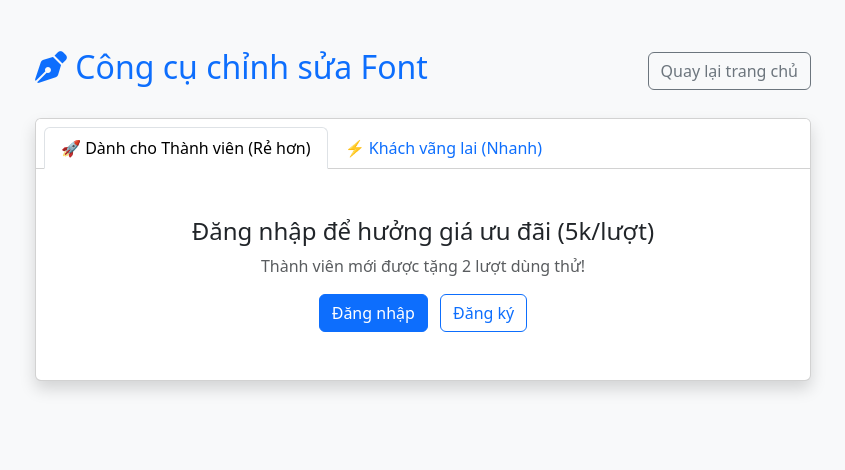
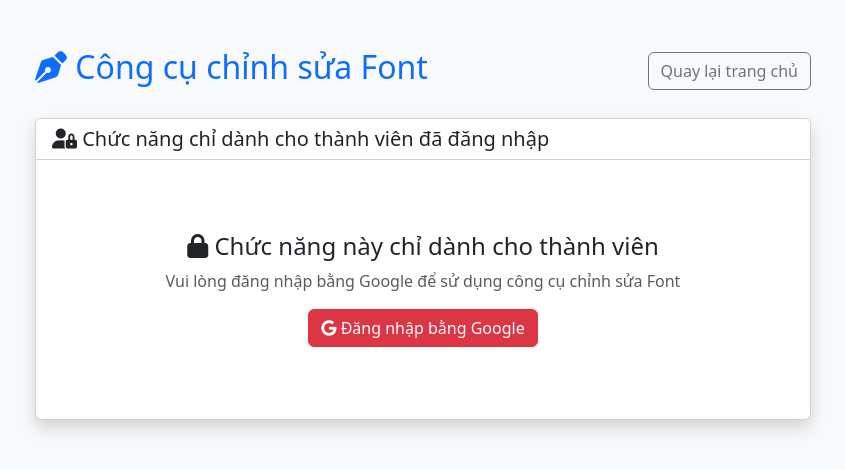
Before and after one commit to ahbean11/WWM-VH-Font, a Flask app: page /tools/font-editor in a window 1280 px wide. Shown: the top 470 px of the page, without its empty margins (217-1062 px from the left). Run offline with Flask 3, Linux system fonts and the light colour scheme; some libraries are stand-ins or nearby versions.

Commit message:
Add files via upload

```diff
--- a/app.py
+++ b/app.py
@@ -15,6 +15,7 @@ from flask_sqlalchemy import SQLAlchemy
 from flask_login import LoginManager, UserMixin, login_user, login_required, logout_user, current_user
 from flask_bcrypt import Bcrypt
 from dotenv import load_dotenv
+from authlib.integrations.flask_client import OAuth
 
 # Load biến môi trường
 load_dotenv()
@@ -23,6 +24,18 @@ app = Flask(__name__)
 
 # --- CẤU HÌNH BẢO MẬT & DATABASE ---
 app.config['SECRET_KEY'] = os.environ.get('SECRET_KEY', 'dev_key_khong_an_toan_123')
+
+# Google OAuth Configuration
+oauth = OAuth(app)
+google = oauth.register(
+    name='google',
+    client_id=os.environ.get('GOOGLE_CLIENT_ID'),
+    client_secret=os.environ.get('GOOGLE_CLIENT_SECRET'),
+    server_metadata_url='https://accounts.google.com/.well-known/openid-configuration',
+    client_kwargs={
+        'scope': 'openid email profile'
+    }
+)
 
 # Xử lý Database URL từ Render
 database_url = os.environ.get('DATABASE_URL')
@@ -50,7 +63,9 @@ class User(db.Model, UserMixin):
     username = db.Column(db.String(20), unique=True, nullable=False)
     password = db.Column(db.String(60), nullable=False)
     balance = db.Column(db.Integer, default=0)
-    free_trials = db.Column(db.Integer, default=2)
+    free_trials = db.Column(db.Integer, default=1)
+    is_donor = db.Column(db.Boolean, default=False)
+    email = db.Column(db.String(120), unique=True, nullable=True)  # Thêm email field
     transactions = db.relationship('Transaction', backref='author', lazy=True)
 
 class Transaction(db.Model):
@@ -66,7 +81,7 @@ class Transaction(db.Model):
 def load_user(user_id):
     return User.query.get(int(user_id))
 
-# --- CẤU HÌNH SHEET ---
+# --- Cấu HÌNH SHEET ---
 SHEET_URL = os.environ.get('SHEET_URL')
 
 def get_data():
@@ -83,7 +98,12 @@ def get_data():
 # Bạn cần paste code SteamPatcher và LauncherPatcher thật vào đây
 # Ở đây mình viết hàm giả lập để code chạy được demo
 def process_font_logic(font_file_path, output_path):
-    # Giả lập xử lý file: Copy file gốc sang file đích
+    """
+    Placeholder function for font processing.
+    Will be implemented later as per requirements.
+    """
+    # TODO: Implement actual font patching logic here
+    # For now, just copy the file as a placeholder
     shutil.copy(font_file_path, output_path)
     return True
 
@@ -95,34 +115,55 @@ def home():
     return render_template('index.html', versions=versions)
 
 # --- AUTHENTICATION ---
-@app.route('/register', methods=['GET', 'POST'])
-def register():
-    if current_user.is_authenticated: return redirect(url_for('font_tool'))
-    if request.method == 'POST':
-        username = request.form.get('username')
-        password = request.form.get('password')
-        if User.query.filter_by(username=username).first():
-            flash('Tên đăng nhập đã tồn tại.', 'danger')
-            return redirect(url_for('register'))
-        hashed_password = bcrypt.generate_password_hash(password).decode('utf-8')
-        user = User(username=username, password=hashed_password)
-        db.session.add(user)
-        db.session.commit()
-        flash('Tạo tài khoản thành công! Tặng 2 lượt dùng thử.', 'success')
-        return redirect(url_for('login'))
-    return render_template('register.html')
+# Removed register route as requested - only Google login is allowed now
 
 @app.route('/login', methods=['GET', 'POST'])
 def login():
     if current_user.is_authenticated: return redirect(url_for('font_tool'))
-    if request.method == 'POST':
-        user = User.query.filter_by(username=request.form.get('username')).first()
-        if user and bcrypt.check_password_hash(user.password, request.form.get('password')):
+    # Removed username/password login as requested - only Google login is allowed now
+    return render_template('login.html')
+
+# Google Login Routes (kept as is)
+@app.route('/login/google')
+def google_login():
+    redirect_uri = url_for('google_callback', _external=True)
+    return google.authorize_redirect(redirect_uri)
+
+@app.route('/login/google/callback')
+def google_callback():
+    try:
+        token = google.authorize_access_token()
+        user_info = token.get('userinfo')
+
+        if user_info:
+            # Check if user exists, create if not
+            user = User.query.filter_by(username=user_info['email']).first()
+            if not user:
+                # Create new user with Google email as username
+                # Set initial free_trials to 1 for regular users
+                user = User(
+                    username=user_info['email'],
+                    email=user_info['email'],  # Lưu email
+                    password=bcrypt.generate_password_hash(str(uuid.uuid4())).decode('utf-8'),  # Random password
+                    free_trials=1  # Regular users get 1 free trial
+                )
+                db.session.add(user)
+                db.session.commit()
+                flash('Tài khoản được tạo thành công bằng Google! Bạn có 1 lần dùng thử miễn phí.', 'success')
+            else:
+                # Cập nhật email nếu chưa có
+                if not user.email:
+                    user.email = user_info['email']
+                    db.session.commit()
+
             login_user(user)
             return redirect(url_for('font_tool'))
         else:
-            flash('Sai thông tin đăng nhập.', 'danger')
-    return render_template('login.html')
+            flash('Không thể xác thực với Google.', 'danger')
+    except Exception as e:
+        flash('Lỗi khi đăng nhập bằng Google: ' + str(e), 'danger')
+
+    return redirect(url_for('login'))
 
 @app.route('/logout')
 def logout():
@@ -144,6 +185,11 @@ def font_tool():
 # --- XỬ LÝ THANH TOÁN & TẠO FONT (QUAN TRỌNG) ---
 @app.route('/process-font', methods=['POST'])
 def process_font():
+    # Require authentication - no guest access anymore
+    if not current_user.is_authenticated:
+        flash('Vui lòng đăng nhập để sử dụng tính năng này.', 'danger')
+        return redirect(url_for('login'))
+
     # Kiểm tra file upload
     if 'font_file' not in request.files:
         flash('Vui lòng chọn file font (.ttf)', 'danger')
@@ -154,68 +200,33 @@ def process_font():
         flash('Chưa chọn file', 'danger')
         return redirect(url_for('font_tool'))
 
-    # --- TRƯỜNG HỢP 1: KHÁCH VÃNG LAI (10K) ---
-    if not current_user.is_authenticated:
-        guest_id = session.get('guest_session_id')
-        payment_code = f"WWM {guest_id}"
+    # --- CHỈ DÀNH CHO THÀNH VIÊN ĐÃ ĐĂNG NHẬP ---
+    can_process = False
 
-        # Tìm xem có giao dịch nào thành công với mã này chưa?
-        # Điều kiện: Status = success VÀ Amount >= 10000 VÀ chưa được dùng (Optional logic)
-        transaction = Transaction.query.filter_by(
-            description=payment_code,
-            status='success'
-        ).order_by(Transaction.date_created.desc()).first()
+    # VIP donors can use unlimited times
+    if current_user.is_donor:
+        can_process = True
+        flash('Xin chào Nhà tài trợ VIP! Font sẽ được xử lý ngay.', 'success')
+    # Regular members get 1 free trial
+    elif current_user.free_trials > 0:
+        current_user.free_trials -= 1
+        can_process = True
+        flash(f'Đã dùng 1 lượt miễn phí. Còn lại: {current_user.free_trials}', 'success')
+    else:
+        flash('Bạn đã hết lượt dùng thử. Hãy trở thành Nhà tài trợ VIP để sử dụng không giới hạn!', 'warning')
+        return redirect(url_for('font_tool'))
 
-        # Logic check mã DEMO để test (Xóa khi chạy thật)
-        is_demo = request.form.get('payment_code_input') == "DEMO10K"
+    if can_process:
+        db.session.commit() # Lưu thay đổi số dư
 
-        if transaction or is_demo:
-            # OK -> Xử lý file
-            with tempfile.TemporaryDirectory() as temp_dir:
-                input_path = os.path.join(temp_dir, file.filename)
-                output_path = os.path.join(temp_dir, f"Patched_{file.filename}")
-                file.save(input_path)
+        with tempfile.TemporaryDirectory() as temp_dir:
+            input_path = os.path.join(temp_dir, file.filename)
+            output_path = os.path.join(temp_dir, f"Patched_{file.filename}")
+            file.save(input_path)
 
-                # Gọi hàm xử lý font
-                process_font_logic(input_path, output_path)
+            process_font_logic(input_path, output_path)
 
-                # Nếu là giao dịch thật, có thể update status để không dùng lại mã này (tuỳ logic)
-                # transaction.status = 'used'
-                # db.session.commit()
-
-                return send_file(output_path, as_attachment=True)
-        else:
-            flash('Chưa nhận được thanh toán. Vui lòng quét mã và đợi 1 phút.', 'warning')
-            return redirect(url_for('font_tool'))
-
-    # --- TRƯỜNG HỢP 2: THÀNH VIÊN (5K) ---
-    else:
-        cost = 5000
-        can_process = False
-
-        if current_user.free_trials > 0:
-            current_user.free_trials -= 1
-            can_process = True
-            flash(f'Đã dùng 1 lượt miễn phí. Còn lại: {current_user.free_trials}', 'success')
-        elif current_user.balance >= cost:
-            current_user.balance -= cost
-            can_process = True
-            flash(f'Đã trừ {cost}đ. Số dư mới: {current_user.balance}đ', 'success')
-        else:
-            flash('Số dư không đủ. Vui lòng nạp thêm.', 'danger')
-            return redirect(url_for('font_tool'))
-
-        if can_process:
-            db.session.commit() # Lưu thay đổi số dư
-
-            with tempfile.TemporaryDirectory() as temp_dir:
-                input_path = os.path.join(temp_dir, file.filename)
-                output_path = os.path.join(temp_dir, f"Patched_{file.filename}")
-                file.save(input_path)
-
-                process_font_logic(input_path, output_path)
-
-                return send_file(output_path, as_attachment=True)
+            return send_file(output_path, as_attachment=True)
 
     return redirect(url_for('font_tool'))
 
@@ -228,54 +239,77 @@ def profile():
                            bank_name="VietinBank",
                            transfer_content=f"WWM {current_user.id}")
 
-# --- NẠP TIỀN CHO THÀNH VIÊN ---
-@app.route('/deposit')
-@login_required
-def deposit():
-    return render_template('deposit.html',
-                           bank_acc="100872675193",
-                           bank_name="VietinBank",
-                           transfer_content=f"WWM {current_user.id}")
-
 # --- WEBHOOK SEPAY (XỬ LÝ TỰ ĐỘNG) ---
 @app.route('/api/sepay-webhook', methods=['POST'])
 def sepay_webhook():
     try:
         data = request.json
-        # Dữ liệu mẫu SePay: {'gateway': 'MBBank', 'transferAmount': 10000, 'content': 'WWM 5 ...'}
+        # Dữ liệu mẫu SePay: {'gateway': 'MBBank', 'transferAmount': 10000, 'content': 'WWM 5 abc123...', 'customerEmail': 'user@example.com'}
 
         content = data.get('content', '')
         amount = data.get('transferAmount', 0)
+        customer_email = data.get('customerEmail', '')  # Lấy email từ SePay
 
         if not content: return jsonify({'success': False}), 400
 
-        # LOGIC 1: NẠP TIỀN THÀNH VIÊN (WWM 123)
-        user_match = re.search(r'WWM\s+(\d+)', content, re.IGNORECASE)
+        import hashlib
+
+        # LOGIC 1: Xác thực donate từ user đã tồn tại
+        # Format: WWM <user_id> <email_hash>
+        user_match = re.search(r'WWM\s+(\d+)\s+([a-f0-9]{32})', content, re.IGNORECASE)
         if user_match:
             user_id = int(user_match.group(1))
+            email_hash = user_match.group(2)
             user = User.query.get(user_id)
-            if user:
-                user.balance += int(amount)
-                new_trans = Transaction(amount=amount, description=content, status='success', user_id=user.id)
+            if user and user.email:
+                # Kiểm tra hash email
+                expected_hash = hashlib.md5(user.email.lower().encode()).hexdigest()
+                if expected_hash == email_hash:
+                    user.balance += int(amount)
+                    # Set donor status nếu donate từ 10.000đ trở lên
+                    if int(amount) >= 10000:
+                        user.is_donor = True
+                    new_trans = Transaction(amount=amount, description=content, status='success', user_id=user.id)
+                    db.session.add(new_trans)
+                    db.session.commit()
+                    return jsonify({'success': True, 'msg': 'User donation processed'}), 200
+
+        # LOGIC 2: Xác thực donate từ user mới
+        # Format: WWM NEW <email_hash>
+        new_user_match = re.search(r'WWM\s+NEW\s+([a-f0-9]{32})', content, re.IGNORECASE)
+        if new_user_match:
+            email_hash = new_user_match.group(1)
+            # Tìm user theo email hash (nếu đã có trong hệ thống)
+            all_users = User.query.all()
+            matched_user = None
+            for user in all_users:
+                if user.email:
+                    user_hash = hashlib.md5(user.email.lower().encode()).hexdigest()
+                    if user_hash == email_hash:
+                        matched_user = user
+                        break
+
+            if matched_user:
+                matched_user.balance += int(amount)
+                # Set donor status nếu donate từ 10.000đ trở lên
+                if int(amount) >= 10000:
+                    matched_user.is_donor = True
+                new_trans = Transaction(amount=amount, description=content, status='success', user_id=matched_user.id)
                 db.session.add(new_trans)
                 db.session.commit()
-                return jsonify({'success': True, 'msg': 'User topup'}), 200
+                return jsonify({'success': True, 'msg': 'Existing user new donation processed'}), 200
+            else:
+                # Lưu transaction cho user mới, sẽ xử lý khi họ đăng nhập
+                new_trans = Transaction(amount=amount, description=content, status='pending', guest_id=email_hash)
+                db.session.add(new_trans)
+                db.session.commit()
+                return jsonify({'success': True, 'msg': 'New user donation recorded, pending registration'}), 200
 
-        # LOGIC 2: KHÁCH VÃNG LAI (WWM A1B2C3D4)
-        guest_match = re.search(r'WWM\s+([A-Z0-9]{8})', content, re.IGNORECASE)
-        if guest_match:
-            guest_id = guest_match.group(1)
-            # Lưu giao dịch vào DB để khách check
-            new_trans = Transaction(amount=amount, description=f"WWM {guest_id}", status='success', guest_id=guest_id)
-            db.session.add(new_trans)
-            db.session.commit()
-            return jsonify({'success': True, 'msg': 'Guest payment recorded'}), 200
-
-        return jsonify({'success': True, 'msg': 'No match'}), 200
+        return jsonify({'success': True, 'msg': 'No matching user found'}), 200
 
     except Exception as e:
         print(f"Webhook Error: {e}")
-        return jsonify({'success': False}), 500
+        return jsonify({'success': False, 'error': str(e)}), 500
 
 # --- API CHECK THANH TOÁN (CHO KHÁCH VÃNG LAI) ---
 @app.route('/api/check-guest-payment')
--- a/requirements.txt
+++ b/requirements.txt
@@ -5,5 +5,6 @@ gunicorn
 flask-sqlalchemy
 flask-login
 flask-bcrypt
+authlib
 python-dotenv
 psycopg2-binary
--- a/templates/font_tool.html
+++ b/templates/font_tool.html
@@ -25,26 +25,22 @@
 
         <div class="card shadow">
             <div class="card-header bg-white">
-                <ul class="nav nav-tabs card-header-tabs" id="myTab" role="tablist">
-                    <li class="nav-item">
-                        <button class="nav-link active" id="member-tab" data-bs-toggle="tab" data-bs-target="#member" type="button">🚀 Dành cho Thành viên (Rẻ hơn)</button>
-                    </li>
-                    <li class="nav-item">
-                        <button class="nav-link" id="guest-tab" data-bs-toggle="tab" data-bs-target="#guest" type="button">⚡ Khách vãng lai (Nhanh)</button>
-                    </li>
-                </ul>
+                <h5 class="mb-0"><i class="fas fa-user-lock"></i> Chức năng chỉ dành cho thành viên đã đăng nhập</h5>
             </div>
             <div class="card-body p-4">
-                <div class="tab-content" id="myTabContent">
-
-                    <div class="tab-pane fade show active" id="member">
                 {% if current_user.is_authenticated %}
                     <div class="alert alert-info">
                         <strong>Xin chào, {{ current_user.username }}!</strong><br>
-                                💰 Số dư: <strong>{{ "{:,}".format(current_user.balance) }}đ</strong><br>
-                                🎁 Lượt miễn phí: <strong>{{ current_user.free_trials }}</strong>
+                        {% if current_user.is_donor %}
+                        <span class="badge bg-success"><i class="fas fa-crown"></i> NHÀ TÀI TRỢ VIP</span><br>
+                        <small>Bạn có thể sử dụng công cụ không giới hạn lần.</small>
+                        {% else %}
+                        <span class="badge bg-primary"><i class="fas fa-user"></i> THÀNH VIÊN THƯỜNG</span><br>
+                        <small>Lượt miễn phí còn lại: <strong>{{ current_user.free_trials }}</strong></small>
+                        {% endif %}
                     </div>
 
+                    {% if current_user.is_donor or current_user.free_trials > 0 %}
                     <form action="/process-font" method="POST" enctype="multipart/form-data">
                         <div class="mb-3">
                             <label class="form-label">Upload Font (.ttf)</label>
@@ -52,56 +48,41 @@
                         </div>
                         <div class="d-grid">
                             <button type="submit" class="btn btn-primary btn-lg">
+                                {% if current_user.is_donor %}
+                                    <i class="fas fa-crown"></i> Tạo Font (Dành cho VIP)
+                                {% else %}
                                     {% if current_user.free_trials > 0 %}
-                                            Tạo Font (Miễn phí)
-                                        {% else %}
-                                            Tạo Font (Trừ 5.000đ)
+                                        Tạo Font (Miễn phí - Còn {{ current_user.free_trials }} lần)
+                                    {% endif %}
                                 {% endif %}
                             </button>
                         </div>
                     </form>
+                    {% else %}
+                    <div class="alert alert-warning">
+                        <h5><i class="fas fa-exclamation-triangle"></i> Hết lượt dùng thử</h5>
+                        <p>Bạn đã hết lượt dùng thử miễn phí. Để tiếp tục sử dụng công cụ:</p>
+                        <ol>
+                            <li>Trở thành Nhà tài trợ VIP bằng cách nạp 50.000đ hoặc hơn</li>
+                            <li><a href="/profile" class="btn btn-success btn-sm">Nạp tiền ngay</a></li>
+                        </ol>
+                    </div>
+                    {% endif %}
+
                     <div class="mt-3 text-center">
-                                <a href="/profile" class="text-decoration-none">Nạp thêm tiền & Lịch sử</a>
+                        <a href="/profile" class="text-decoration-none">
+                            <i class="fas fa-wallet"></i> Quản lý tài khoản & Lịch sử nạp tiền
+                        </a>
                     </div>
                 {% else %}
-                            <div class="text-center py-4">
-                                <h4>Đăng nhập để hưởng giá ưu đãi (5k/lượt)</h4>
-                                <p class="text-muted">Thành viên mới được tặng 2 lượt dùng thử!</p>
-                                <a href="/login" class="btn btn-primary me-2">Đăng nhập</a>
-                                <a href="/register" class="btn btn-outline-primary">Đăng ký</a>
+                    <div class="text-center py-5">
+                        <h4><i class="fas fa-lock"></i> Chức năng này chỉ dành cho thành viên</h4>
+                        <p class="text-muted">Vui lòng đăng nhập bằng Google để sử dụng công cụ chỉnh sửa Font</p>
+                        <a href="/login/google" class="btn btn-danger">
+                            <i class="fab fa-google"></i> Đăng nhập bằng Google
+                        </a>
                     </div>
                 {% endif %}
-                    </div>
-
-                    <div class="tab-pane fade" id="guest">
-                        <div class="row">
-                            <div class="col-md-6 text-center border-end">
-                                <h5>Bước 1: Quét mã QR</h5>
-                                <p class="text-danger fw-bold fs-4">10.000đ / lần</p>
-                                <img src="https://img.vietqr.io/image/VCB-999999999-compact2.jpg?amount=10000&addInfo=FONT WWM&accountName=NGUYEN VAN A" class="img-fluid mb-2" style="max-width: 200px;">
-                                <p class="small text-muted">Nội dung: FONT WWM</p>
-                            </div>
-                            <div class="col-md-6">
-                                <h5>Bước 2: Upload & Xác nhận</h5>
-                                <form action="/process-font" method="POST" enctype="multipart/form-data">
-                                    <div class="mb-3">
-                                        <label class="form-label">Upload Font (.ttf)</label>
-                                        <input type="file" name="font_file" class="form-control" required>
-                                    </div>
-                                    <div class="mb-3">
-                                        <label class="form-label">Nhập mã giao dịch (Trong tin nhắn ngân hàng)</label>
-                                        <input type="text" name="payment_code" class="form-control" placeholder="Ví dụ: 123456" required>
-                                        <div class="form-text">Nhập DEMO10K để test thử</div>
-                                    </div>
-                                    <div class="d-grid">
-                                        <button type="submit" class="btn btn-success">Xác nhận & Tạo Font</button>
-                                    </div>
-                                </form>
-                            </div>
-                        </div>
-                    </div>
-
-                </div>
             </div>
         </div>
     </div>
```
Also changed, not shown: templates/login.html (+14 -21 lines), templates/profile.html (+72 -4 lines), README.md (added), instance/site.db (added). Lines whose indentation alone changed are shown as unchanged.
